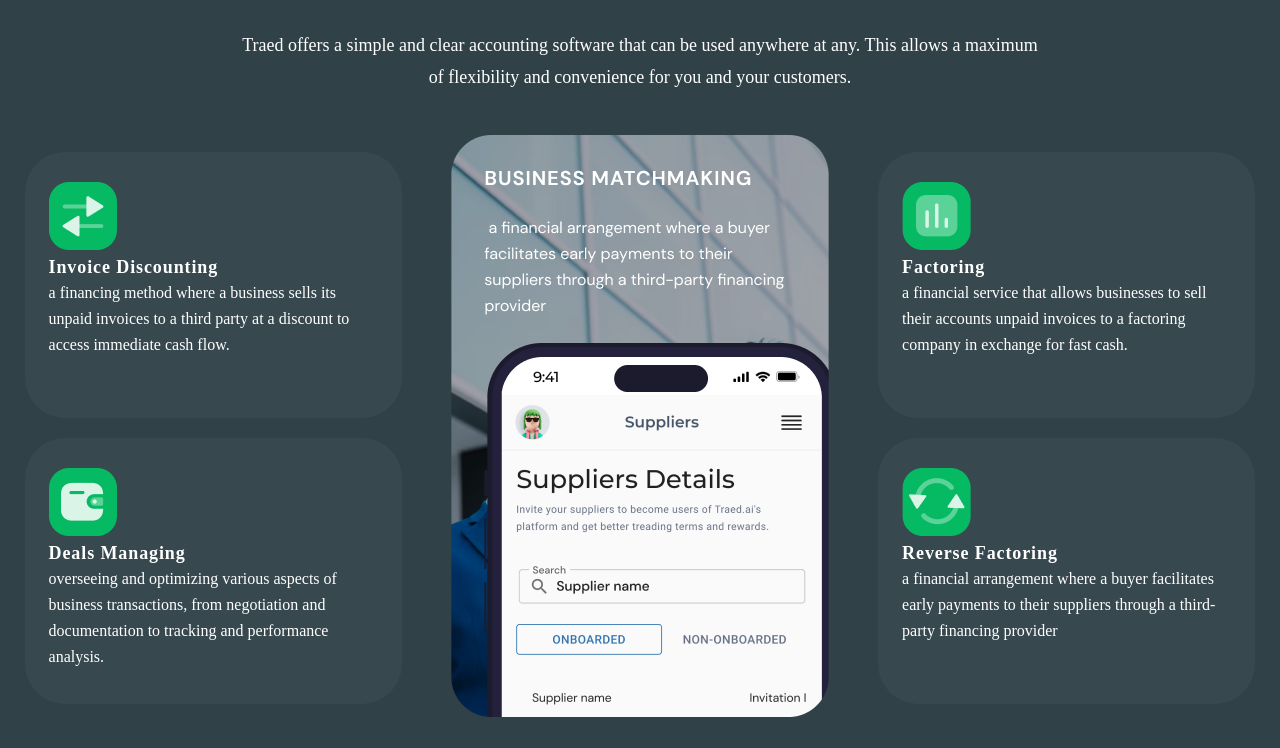
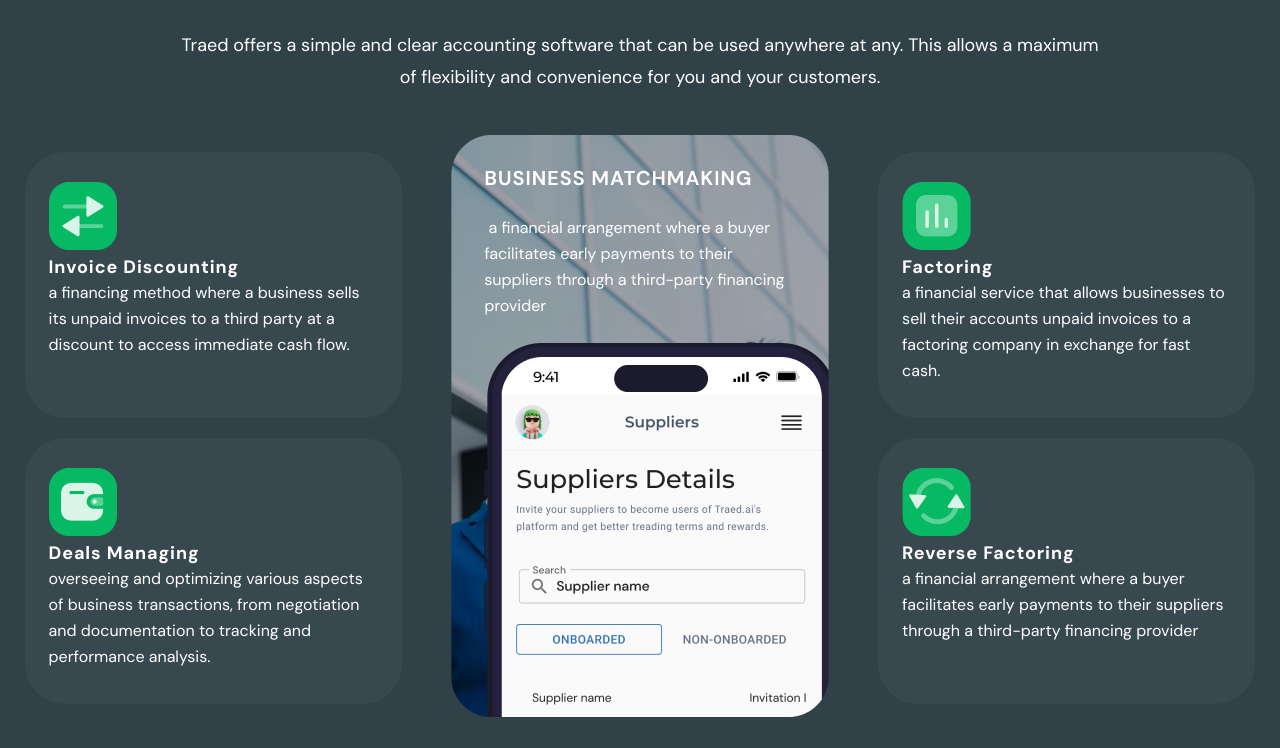
Before and after one commit to AmeerAlabi/traed, a plain HTML site: page index.html in a window 1280 px wide. Shown: the part 699-1447 px from the top of the page. Drawn offline with Linux system fonts and the light colour scheme.

Commit message:
Update index.html

```diff
--- a/index.html
+++ b/index.html
@@ -4,6 +4,9 @@
     <meta charset="UTF-8">
     <meta name="viewport" content="width=device-width, initial-scale=1.0">
     <title>Document</title>
+    <link rel="preconnect" href="https://fonts.googleapis.com">
+<link rel="preconnect" href="https://fonts.gstatic.com" crossorigin>
+<link href="https://fonts.googleapis.com/css2?family=DM+Sans:ital,opsz,wght@0,9..40,100..1000;1,9..40,100..1000&display=swap" rel="stylesheet">
     <link rel="stylesheet" href="style.css">
 </head>
 <body>
```
